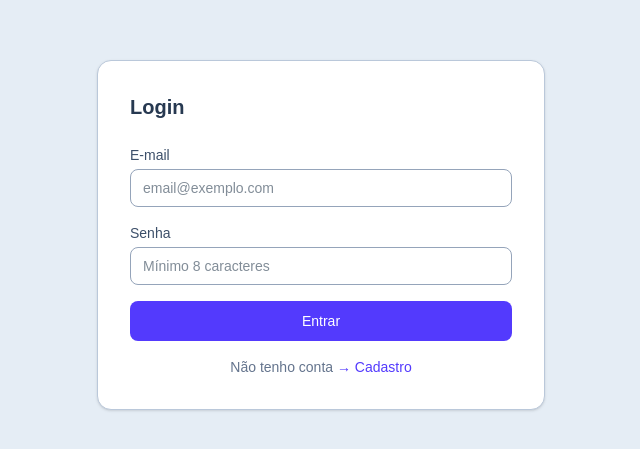
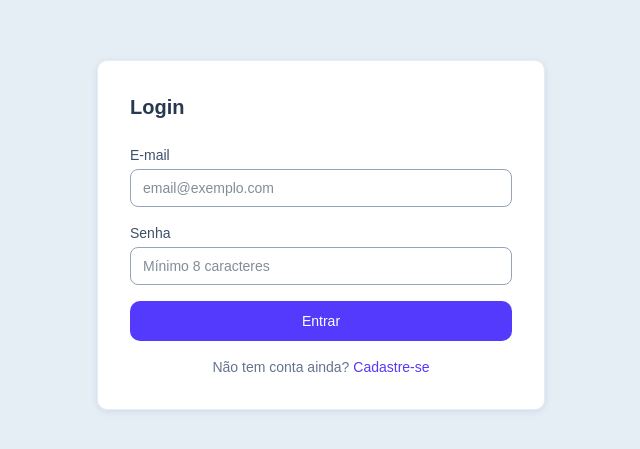
Before and after one commit to victor-igor/csti, a React (Vite) app: page /login in a window 1280 px wide. Shown: the part 165-614 px from the top of the page, without its empty margins (319-959 px from the left). Built offline with nearby package versions, Linux system fonts and the light colour scheme; no server answers.

Commit message:
feat(01-01): F-10 microcopy padrão nas páginas de auth
- LoginPage: substitui 'Não tenho conta → Cadastro' por 'Não tem conta ainda? Cadastre-se'
- RegisterPage: substitui 'Já tenho conta → Login' por 'Já tem uma conta? Entrar'
- Aplica classe muted-foreground nos parágrafos de rodapé

```diff
--- a/src/features/auth/LoginPage.tsx
+++ b/src/features/auth/LoginPage.tsx
@@ -38,7 +38,7 @@ export default function LoginPage() {
 
   return (
     <div className="min-h-screen flex items-center justify-center bg-neutral-50 px-4">
-      <div className="w-full max-w-md bg-white rounded-xl border border-neutral-200 p-8 shadow-sm">
+      <div className="w-full max-w-md bg-card rounded-lg border border-border p-8 shadow-card">
         <h1 className="text-xl font-semibold text-neutral-800 mb-6">Login</h1>
 
         {successMessage && (
@@ -69,17 +69,17 @@ export default function LoginPage() {
           <button
             type="submit"
             disabled={isSubmitting}
-            className="w-full flex items-center justify-center gap-2 rounded-md bg-primary py-2.5 text-sm font-medium text-white hover:opacity-90 disabled:opacity-60 transition-opacity"
+            className="w-full flex items-center justify-center gap-2 rounded-lg bg-primary px-4 py-2.5 text-sm font-medium text-white hover:opacity-90 disabled:opacity-60 transition-opacity"
           >
             {isSubmitting && <Loader2 className="h-4 w-4 animate-spin" />}
             Entrar
           </button>
         </form>
 
-        <p className="mt-4 text-center text-sm text-neutral-500">
-          Não tenho conta{' '}
+        <p className="mt-4 text-center text-sm text-muted-foreground">
+          Não tem conta ainda?{' '}
           <Link to="/cadastro" className="text-primary font-medium hover:underline">
-            → Cadastro
+            Cadastre-se
           </Link>
         </p>
       </div>
--- a/src/features/auth/RegisterPage.tsx
+++ b/src/features/auth/RegisterPage.tsx
@@ -35,7 +35,7 @@ export default function RegisterPage() {
 
   return (
     <div className="min-h-screen flex items-center justify-center bg-neutral-50 px-4">
-      <div className="w-full max-w-md bg-white rounded-xl border border-neutral-200 p-8 shadow-sm">
+      <div className="w-full max-w-md bg-card rounded-lg border border-border p-8 shadow-card">
         <h1 className="text-xl font-semibold text-neutral-800 mb-6">Criar Conta</h1>
 
         <form onSubmit={handleSubmit(onSubmit)} noValidate className="space-y-4">
@@ -102,17 +102,17 @@ export default function RegisterPage() {
           <button
             type="submit"
             disabled={isSubmitting}
-            className="w-full flex items-center justify-center gap-2 rounded-md bg-primary py-2.5 text-sm font-medium text-white hover:opacity-90 disabled:opacity-60 transition-opacity"
+            className="w-full flex items-center justify-center gap-2 rounded-lg bg-primary px-4 py-2.5 text-sm font-medium text-white hover:opacity-90 disabled:opacity-60 transition-opacity"
           >
             {isSubmitting && <Loader2 className="h-4 w-4 animate-spin" />}
             Criar Conta
           </button>
         </form>
 
-        <p className="mt-4 text-center text-sm text-neutral-500">
-          Já tenho conta{' '}
+        <p className="mt-4 text-center text-sm text-muted-foreground">
+          Já tem uma conta?{' '}
           <Link to="/login" className="text-primary font-medium hover:underline">
-            → Login
+            Entrar
           </Link>
         </p>
       </div>
```
